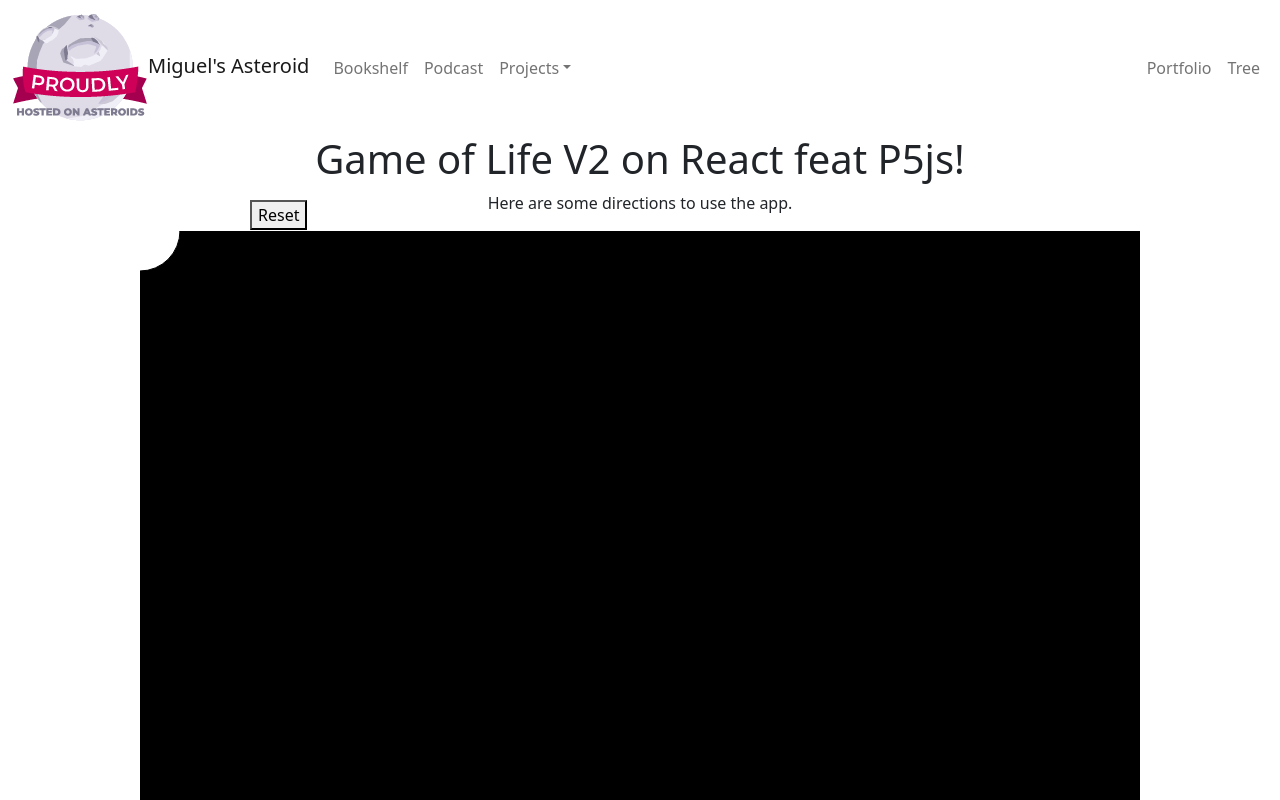
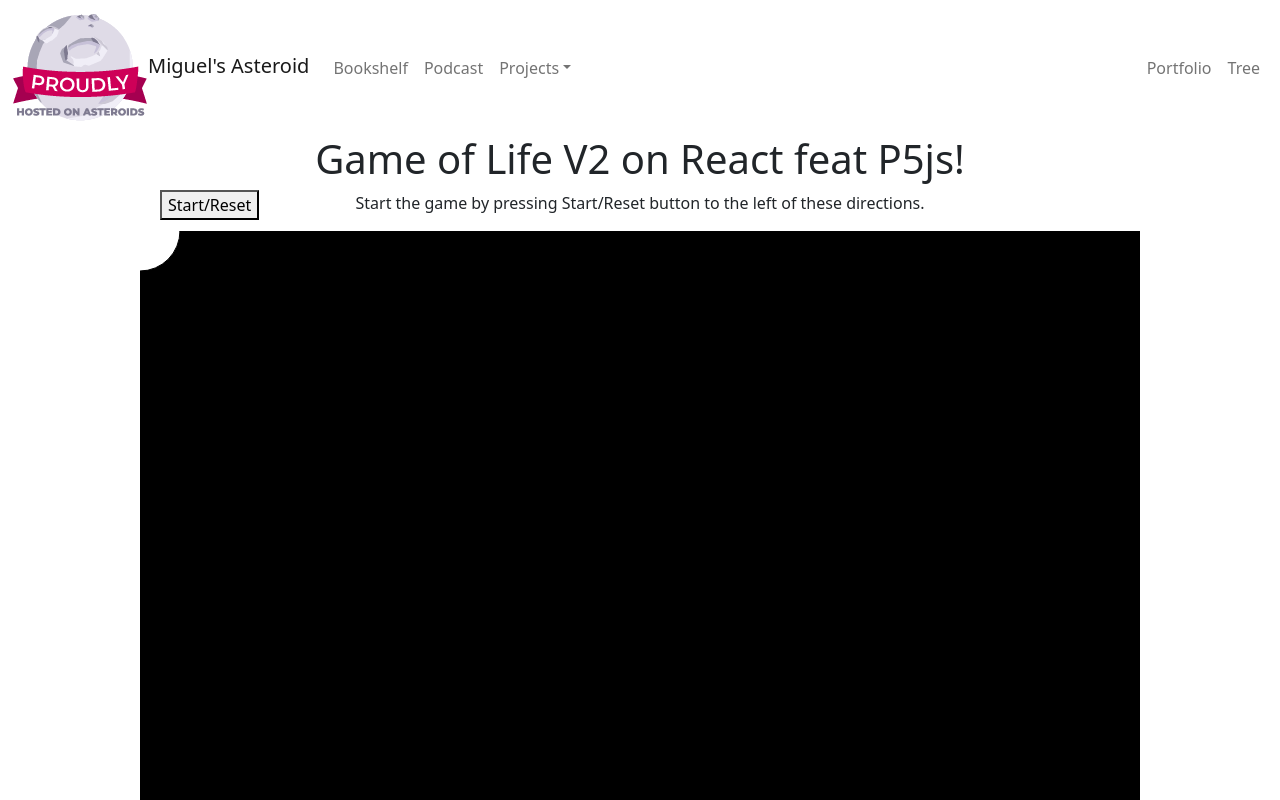
Before and after one commit to miggymofongo/GOL-v2, a React (Create React App) app: page / in a window 1280 px wide. Shown: the top 800 px of the page. Built offline with nearby package versions, Linux system fonts and the light colour scheme.

Commit message:
updated directions and positioning of the start/reset button

```diff
--- a/src/Components/App/App.js
+++ b/src/Components/App/App.js
@@ -21,7 +21,10 @@ export default class App extends Component {
 <Container>
 
         <h1 className="text-center">Game of Life V2 on React feat P5js!</h1>
-        <p> Here are some directions to use the app.
+        <p> Start the game by pressing Start/Reset button to
+          the left of these directions.
+
+
         </p>
 <Sketch />
 </Container>
--- a/src/Components/Project/Sketch.js
+++ b/src/Components/Project/Sketch.js
@@ -1,6 +1,8 @@
 import React from "react";
 import p5 from 'p5';
 
+/* in this react component, I am creating a p5 js
+sketch to show my game of life simulation */
 
 class Sketch extends React.Component {
     constructor(props) {
@@ -46,8 +48,8 @@ class Sketch extends React.Component {
 
 
 
-        const resetButton = p.createButton('Reset')
-        resetButton.position(250, 200);
+        const resetButton = p.createButton('Start/Reset')
+        resetButton.position(160, 190);
         resetButton.mousePressed(this.resetSketch);
         }
 
```
